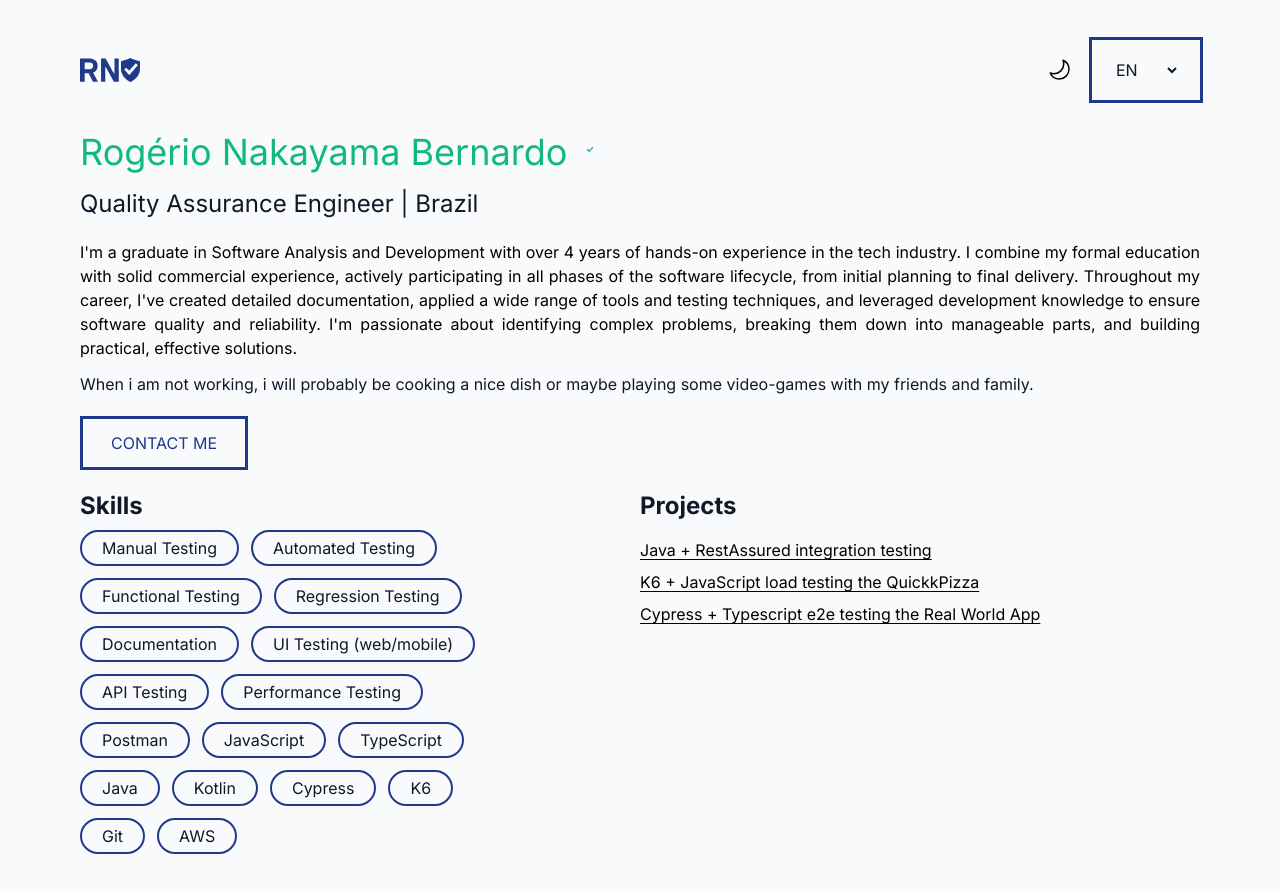
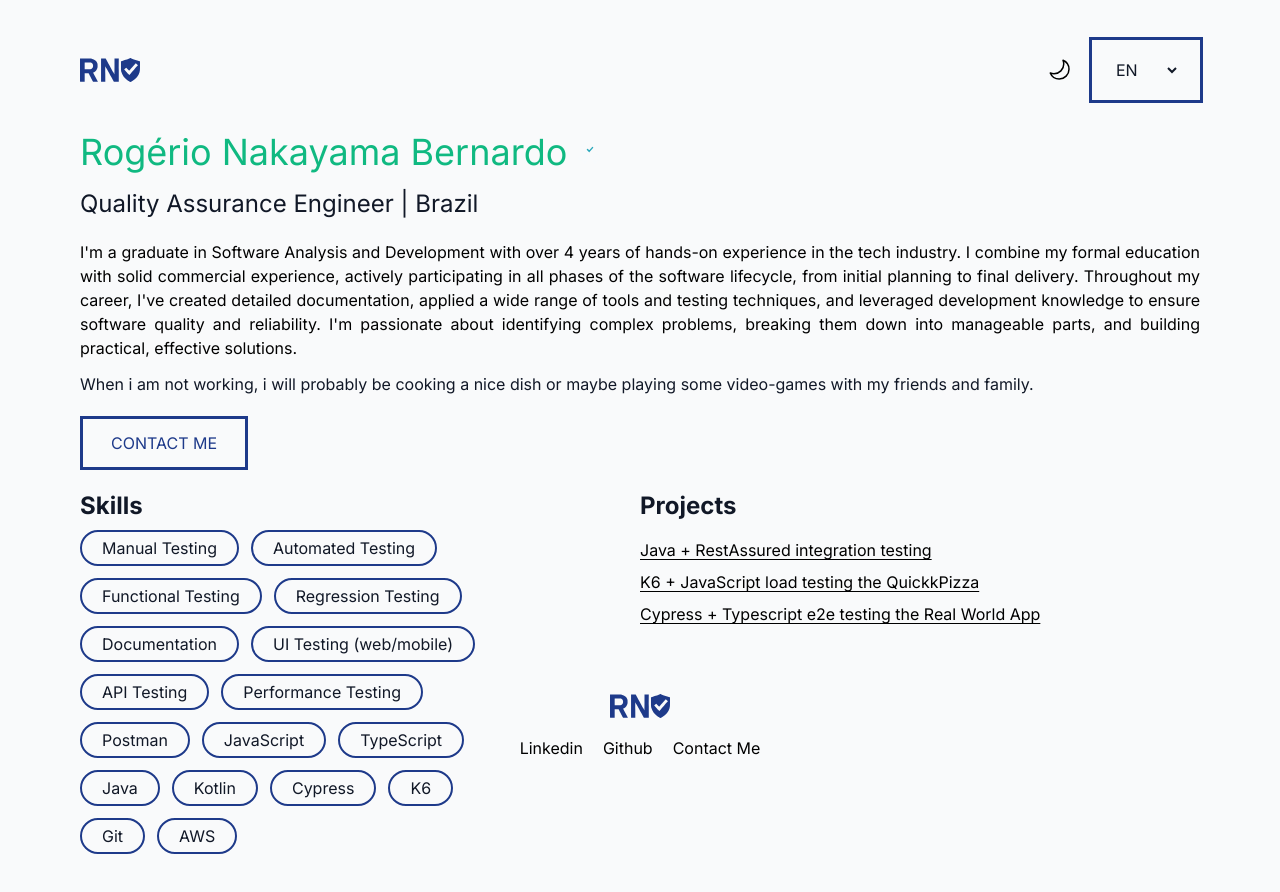
Before and after one commit to Rogerio-N/next-theme-portfolio, a Next.js app: page /en in a window 1280 px wide. Built offline with nearby package versions, Linux system fonts and the light colour scheme.

Commit message:
added footer

```diff
--- a/messages/en.json
+++ b/messages/en.json
@@ -15,5 +15,8 @@
         "skills": "Skills",
         "projects": "Projects",
         "cog_alt": "Image of a lig gray cog"
+    },
+    "Footer": {
+        "contact": "Contact Me"
     }
 }
--- a/messages/pt-BR.json
+++ b/messages/pt-BR.json
@@ -15,5 +15,8 @@
         "skills": "Skills",
         "projects": "Projects",
         "cog_alt": "Image of a lig gray cog"
+    },
+    "Footer": {
+        "contact": "Contate-me"
     }
 }
--- a/src/app/[locale]/page.tsx
+++ b/src/app/[locale]/page.tsx
@@ -1,3 +1,4 @@
+import Footer from "@/components/footer";
 import Header from "@/components/header";
 import Main from "@/components/main";
 import {useTranslations} from 'next-intl';
@@ -7,6 +8,7 @@ export default function Home() {
     <div className="flex flex-col items-start w-full px-20 py-10">
       <Header />
       <Main />
+      <Footer />
     </div>
   );
 }
--- /dev/null
+++ b/src/components/footer/index.tsx
@@ -0,0 +1,29 @@
+'use client'
+
+import Logo from "@/icons/logo";
+import { useTranslations } from "next-intl";
+import Link from "next/link";
+import { useEffect, useState } from "react";
+
+export default function Footer() {
+
+    const [mounted, setMounted] = useState(false)
+    const translator = useTranslations('Footer')
+
+    useEffect(() => {
+        setMounted(true)
+    }, [])
+
+    if (!mounted) {
+        return null
+    }
+
+    return (<footer className="justify-items-center fixed bottom-0 left-0 right-0 mb-10">
+        <Logo />
+        <nav className="flex gap-5">
+            <Link href="https://www.linkedin.com/in/rog%C3%A9rio-nakayama-566a391a4/" target="_blank">Linkedin</Link>
+            <Link href="https://github.com/Rogerio-N" target="_blank">Github</Link>
+            <p className="hover:cursor-pointer">{translator("contact")}</p>
+        </nav>
+    </footer>)
+}
```
Also changed, not shown: public/cog-svg.svg (deleted).
